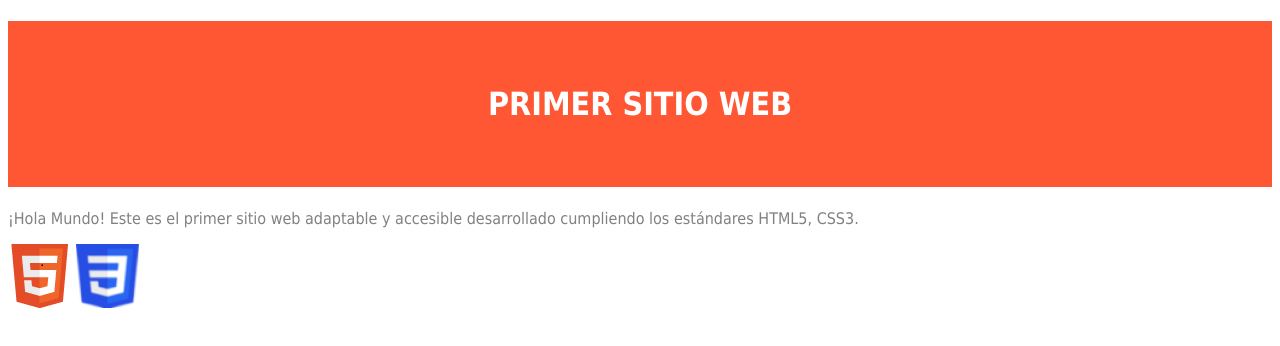
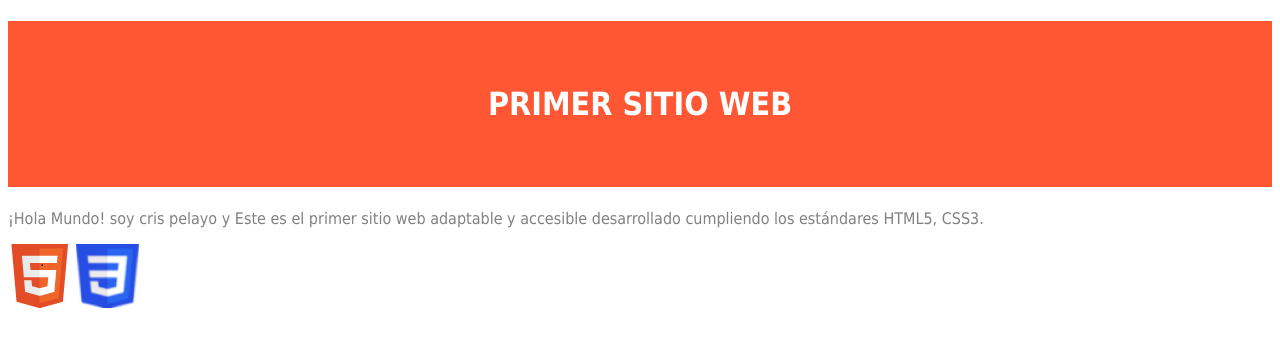
Before and after one commit to crispelayo/SEW-P0modOK, a plain HTML site: page index.html in a window 1280 px wide. Drawn offline with Linux system fonts and the light colour scheme.

Commit message:
Update index.html

```diff
--- a/index.html
+++ b/index.html
@@ -13,7 +13,7 @@
 <body>
     <!-- Datos con el contenidos que aparece en el navegador -->
     <h1>Primer sitio web</h1>
-    <p>¡Hola Mundo! Este es el primer sitio web adaptable y accesible desarrollado cumpliendo los estándares HTML5, CSS3. </p>
+    <p>¡Hola Mundo! soy cris pelayo y  Este es el primer sitio web adaptable y accesible desarrollado cumpliendo los estándares HTML5, CSS3. </p>
 
     <!-- la carpeta de recursos gráficos "images" debe estar en el misma carpeta del archivo -->
     <!-- anadir la sección footer dentro del body despues del párrafo -->
```
